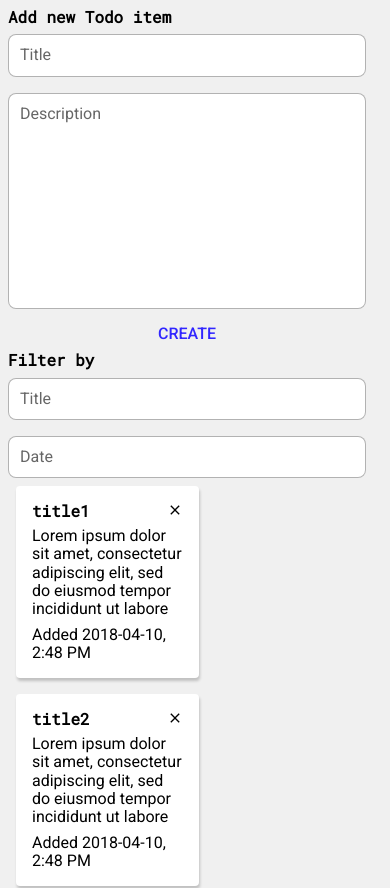
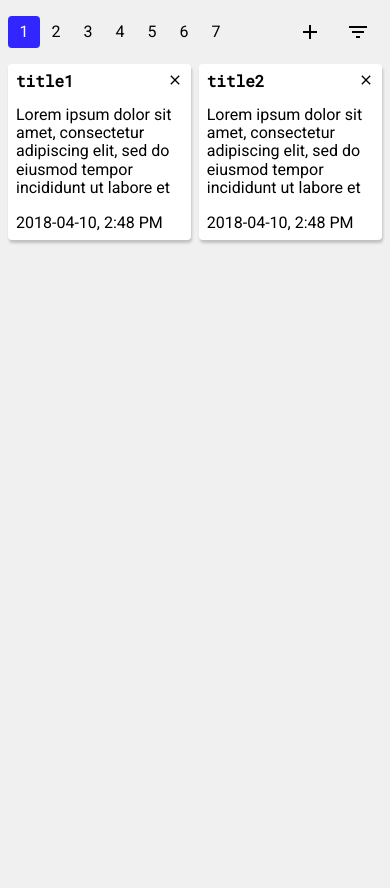
Before and after one commit to eyeslikeflame/potatodo-list, an Angular app: page / in a window 390 px wide. Shown: the top 888 px of the page. After the commit the page ends 844 px from the top, so only its background shows below. Built offline with nearby package versions, Linux system fonts and the light colour scheme.

Commit message:
mobile first? more like mobile last

```diff
--- a/src/app/app.component.html
+++ b/src/app/app.component.html
@@ -15,16 +15,16 @@
       <ng-container *ngFor="let todo of appService.todoArr[appService.page]; let i = index">
         <app-todo-item [item]="todo" [index]="i" (edit)="editInit($event)"></app-todo-item>
       </ng-container>
-    </section>
-    <section class="pagination">
+      <div class="pagination">
         <ng-container *ngFor="let page of appService.todoArr; let i = index">
           <div class="page"
                [ngClass]="{'active': i === appService.page}"
-             *ngIf="appService.todos.length / appService.itemsPerPage > 1"
+               *ngIf="appService.todoArr.length > 1"
                (click)="appService.page = i">
             <span class="number">{{i + 1}}</span>
           </div>
         </ng-container>
+      </div>
     </section>
   </article>
 </main>
--- a/src/app/app.component.scss
+++ b/src/app/app.component.scss
@@ -6,12 +6,10 @@ main {
   padding: 1rem;
   height: 100vh;
   box-sizing: border-box;
+  align-content: flex-start;
   @include mobile {
     padding: 0.5rem;
   }
-}
-
-.create-item-container {
 }
 
 .manage-container {
@@ -20,6 +18,7 @@ main {
   padding-right: 1rem;
   @include mobile {
     flex-basis: 100%;
+    padding-right: 0;
   }
 }
 
@@ -30,6 +29,7 @@ main {
   justify-content: center;
   @include mobile {
     flex-basis: 100%;
+    padding-bottom: 1rem;
   }
 
   .todos {
@@ -42,7 +42,14 @@ main {
 
   .pagination {
     display: flex;
-
+    position: absolute;
+    bottom: 1rem;
+    @include mobile {
+      bottom: auto;
+      top: 1rem;
+      max-width: 60%;
+      overflow-x: scroll;
+    }
   }
   .page {
     border-radius: 0.25rem;
@@ -52,7 +59,10 @@ main {
     display: flex;
     align-items: center;
     justify-content: center;
-
+    bottom: 1rem;
+    @include mobile {
+      min-width: 2rem;
+    }
     .number {
       position: absolute;
       user-select: none;
@@ -74,8 +84,5 @@ main {
   right: 0;
   bottom: 0;
   left: 0;
-  display: flex;
-  justify-content: center;
-  align-items: center;
   z-index: 10;
 }
--- a/src/app/app.service.ts
+++ b/src/app/app.service.ts
@@ -10,7 +10,7 @@ import { Observable } from 'rxjs/index';
 export class AppService {
   public todoArr = [];
   private _todos = [];
-  public itemsPerPage = 12;
+  public itemsPerPage = 2;
   public page = 0;
 
   constructor( public http: HttpClient ) {
--- a/src/app/edit-item/edit-item.component.scss
+++ b/src/app/edit-item/edit-item.component.scss
@@ -3,7 +3,16 @@
   width: 25rem;
   height: 24rem;
   background: #6200EE;
+  position: absolute;
+  left: 0;
+  right: 0;
+  top: 0;
+  bottom: 0;
+  margin: auto;
   @include card;
+  @include mobile {
+    width: 85%;
+  }
 }
 form {
   display: flex;
@@ -17,16 +26,6 @@ button {
   margin-top: 1rem;
 }
 .shadow {
-  position: absolute;
-  left: 0;
-  right: 0;
-  top: 0;
-  bottom: 0;
-  background: rgba(0,0,0,0.2);
   z-index: -1;
-  cursor: pointer;
-  transition: background 150ms ease;
-  &:hover {
-    background: rgba(0,0,0,0.25);
-  }
+  @include shadow;
 }
--- a/src/app/manage/manage.component.html
+++ b/src/app/manage/manage.component.html
@@ -1,4 +1,19 @@
-<section>
+<header class="mobile-header">
+  <button class="mobile-icon-button potato-button potato-button__icon"
+          (click)="toggleCreate = !toggleCreate">
+    <svg xmlns="http://www.w3.org/2000/svg" width="24" height="24" viewBox="0 0 24 24">
+      <path d="M19 13h-6v6h-2v-6H5v-2h6V5h2v6h6v2z"/><path d="M0 0h24v24H0z" fill="none"/>
+    </svg>
+  </button>
+  <button class="mobile-icon-button potato-button potato-button__icon"
+          (click)="toggleFilters = !toggleFilters">
+    <svg xmlns="http://www.w3.org/2000/svg" width="24" height="24" viewBox="0 0 24 24">
+      <path d="M10 18h4v-2h-4v2zM3 6v2h18V6H3zm3 7h12v-2H6v2z"/>
+      <path d="M0 0h24v24H0z" fill="none"/>
+    </svg>
+  </button>
+</header>
+<section class="create-container" [ngClass]="{'active': toggleCreate}">
   <div class="title">
     Add new Todo item
   </div>
@@ -20,18 +35,19 @@
     <button class="potato-button potato-button__flat" type="submit" (click)="createItem( createForm, $event )">Create</button>
   </form>
 </section>
-<section>
+<section class="filters-container" [ngClass]="{'active': toggleFilters}">
   <div class="title">
     Filter by
   </div>
   <div class="filters">
-    <div class="potato-input">
-      <input id="filter-title" type="text" (input)="filterByTitle($event)">
+    <div class="potato-input" [ngClass]="{'potato-input__filled': filterTitle.value}">
+      <input #filterTitle id="filter-title" type="text" (input)="filterByTitle($event)">
       <label for="filter-title">Title</label>
     </div>
-    <div class="potato-input">
-      <input id="filter-date" type="text" (input)="filterByDate($event)">
+    <div class="potato-input" [ngClass]="{'potato-input__filled': filterDescription.value}">
+      <input #filterDescription id="filter-date" type="text" (input)="filterByDate($event)">
       <label for="filter-date">Date</label>
     </div>
   </div>
 </section>
+<div class="shadow" (click)="toggleCreate = toggleFilters = false" *ngIf="toggleCreate || toggleFilters"></div>
--- a/src/app/manage/manage.component.scss
+++ b/src/app/manage/manage.component.scss
@@ -1,7 +1,39 @@
+@import '../../styles/vars';
+.mobile-header {
+  display: none;
+  @include mobile {
+    display: flex;
+    height: 3rem;
+    margin-bottom: 0.5rem;
+    justify-content: flex-end;
+  }
+}
 section {
   display: flex;
   flex-flow: column;
+  @include mobile {
+    position: fixed;
+    opacity: 0;
+    z-index: -1;
+    @include card;
+    left: 0;
+    right: 0;
+    bottom: 0;
+    top: 0;
+    max-height: 24rem;
+    width: 85%;
+    margin: auto;
+    &.active {
+      opacity: 1;
+      z-index: 10;
+    }
+  }
 }
+.shadow {
+  z-index: 9;
+  @include shadow;
+}
+
 form {
   display: flex;
   flex-flow: column;
--- a/src/app/manage/manage.component.ts
+++ b/src/app/manage/manage.component.ts
@@ -12,9 +12,8 @@ import { ManageFilterService } from './manage-filter.service';
 export class CreateItemComponent implements OnInit {
   public description = '';
   public title = '';
-  public titleFilter = null;
-  public dateFilter = null;
-
+  public toggleCreate = false;
+  public toggleFilters = false;
   constructor( public appService: AppService, public filterService: ManageFilterService ) {
   }
 
@@ -31,12 +30,10 @@ export class CreateItemComponent implements OnInit {
 
   filterByTitle( event ) {
     const val = event.target.value;
-    this.titleFilter = val || null;
     this.filterService.filterBy( 'title', val );
   }
   filterByDate( event ) {
     const val = event.target.value;
-    this.dateFilter = val || null;
     this.filterService.filterBy( 'date', val );
   }
 }
--- a/src/app/todo-item/todo-item.component.scss
+++ b/src/app/todo-item/todo-item.component.scss
@@ -7,6 +7,7 @@
   max-width: 20rem;
   @include mobile {
     flex-basis: 49%;
+    margin: 0 0 0.5rem;
   }
 }
 
@@ -21,6 +22,16 @@
   @include card;
   &:hover {
     background: rgba(0,0,0,0.01);
+  }
+  @include mobile {
+    .date {
+      white-space: nowrap;
+      text-overflow: clip;
+      overflow: hidden;
+      span {
+        display: none;
+      }
+    }
   }
 }
 
@@ -49,6 +60,11 @@
     width: 100%;
     height: 100%;
   }
+
+  @include mobile {
+    right: 0;
+    top: 0;
+  }
 }
 
 .description {
--- a/src/app/todo-item/todo-item.ts
+++ b/src/app/todo-item/todo-item.ts
@@ -2,6 +2,7 @@ export class TodoItem {
   constructor( private _id: number,
                private _title: string,
                private _description: string,
+               // mockup and described data structure had differences in date format so I use UNIX here
                private _created_at: number = Date.now() ) {
     this.title = _title;
     this.description = _description;
--- a/src/styles/_vars.scss
+++ b/src/styles/_vars.scss
@@ -16,98 +16,21 @@ $mobile-width: 500px;
   border-radius: 0.25rem;
   box-shadow: 1px 3px 3px rgba(0, 0, 0, 0.2);
   padding: 1rem;
-}
-
-@mixin input {
-  .potato-input {
-    position: relative;
-    margin: 0.5rem 0;
-    display: flex;
-    width: 100%;
-
-    textarea {
-      resize: none;
-      height: 12rem;
-    }
-
-    input, textarea {
-      width: 100%;
-      border-radius: 0.5rem;
-      box-shadow: inset 0 0 0 1px rgba(0,0,0,0.3);
-      border: none;
-      padding: 0.75rem;
-      outline: none;
-      background: #ffffff;
-      transition: 100ms ease;
-      &:focus + label {
-        top: -0.75rem;
-        background: linear-gradient(to top, transparent 1%,transparent 45%,$background 45%,$background 45%,$background 100%);
-        transform: scale(0.8);
-        font-weight: 700;
-        color: $blue;
-      }
-      &:focus, &.potato-input__filled {
-        box-shadow: inset 0 0 0 2px $blue;
-      }
-    }
-
-    label {
-      transform: scale(1);
-      top: 0.5rem;
-      left: 0.25rem;
-      position: absolute;
-      transition: 100ms ease;
-      font-family: Roboto, sans-serif;
-      font-weight: 400;
-      color: rgba(0,0,0,0.6);
-      padding: 0.25rem 0.5rem;
-    }
-
-    &.potato-input__white-background {
-      input + label, textarea + label {
-        background: linear-gradient(to top, transparent 1%,transparent 45%,#ffffff 45%,#ffffff 45%,#ffffff 100%);
-      }
-    }
-
-    &.potato-input__filled {
-      input, textarea {
-        box-shadow: inset 0 0 0 2px $blue;
-      }
-      label {
-        top: -0.75rem;
-        background: linear-gradient(to top, transparent 1%,transparent 45%,$background 45%,$background 45%,$background 100%);
-        transform: scale(0.8);
-        font-weight: 700;
-        color: $blue;
-      }
-    }
+  @include mobile {
+    padding: 0.5rem;
   }
 }
 
-@mixin button {
-  .potato-button {
-    border-radius: 0.25rem;
-    border: none;
-    outline: none;
-    text-transform: uppercase;
-    cursor: pointer;
-    padding: 0.5rem 1rem;
-    transition: 150ms ease;
-    font-weight: 500;
-    &__flat {
-      background: none;
-      color: $blue;
-      &:hover {
-        background: rgba(0,0,0,0.05);
-      }
-      &:active {
-        background: rgba(49,38,255,0.4);
-      }
-    }
-    &__raised {
-      background: $blue;
-      color: #ffffff;
-      box-shadow: 0 3px 1px -2px rgba(0,0,0,.2), 0 2px 2px 0 rgba(0,0,0,.14), 0 1px 5px 0 rgba(0,0,0,.12);;
-    }
+@mixin shadow {
+  position: absolute;
+  left: 0;
+  right: 0;
+  top: 0;
+  bottom: 0;
+  background: rgba(0,0,0,0.2);
+  cursor: pointer;
+  transition: background 150ms ease;
+  &:hover {
+    background: rgba(0,0,0,0.25);
   }
 }
--- a/src/styles/styles.scss
+++ b/src/styles/styles.scss
@@ -14,5 +14,108 @@ body {
   font-weight: 700;
 }
 
-@include input;
-@include button;
+.potato-input {
+  position: relative;
+  margin: 0.5rem 0;
+  display: flex;
+  width: 100%;
+
+  textarea {
+    resize: none;
+    height: 12rem;
+  }
+
+  input, textarea {
+    width: 100%;
+    border-radius: 0.5rem;
+    box-shadow: inset 0 0 0 1px rgba(0,0,0,0.3);
+    border: none;
+    padding: 0.75rem;
+    outline: none;
+    background: #ffffff;
+    transition: 100ms ease;
+    &:focus + label {
+      top: -0.75rem;
+      background: linear-gradient(to top, transparent 1%,transparent 45%,$background 45%,$background 45%,$background 100%);
+      transform: scale(0.8);
+      font-weight: 700;
+      color: $blue;
+    }
+    &:focus, &.potato-input__filled {
+      box-shadow: inset 0 0 0 2px $blue;
+    }
+  }
+
+  label {
+    transform: scale(1);
+    top: 0.5rem;
+    left: 0.25rem;
+    position: absolute;
+    transition: 100ms ease;
+    font-family: Roboto, sans-serif;
+    font-weight: 400;
+    color: rgba(0,0,0,0.6);
+    padding: 0.25rem 0.5rem;
+  }
+
+  &.potato-input__white-background {
+    input + label, textarea + label {
+      background: linear-gradient(to top, transparent 1%,transparent 45%,#ffffff 45%,#ffffff 45%,#ffffff 100%);
+    }
+  }
+
+  &.potato-input__filled {
+    input, textarea {
+      box-shadow: inset 0 0 0 2px $blue;
+    }
+    label {
+      top: -0.75rem;
+      background: linear-gradient(to top, transparent 1%,transparent 45%,$background 45%,$background 45%,$background 100%);
+      transform: scale(0.8);
+      font-weight: 700;
+      color: $blue;
+    }
+  }
+}
+.potato-button {
+  border-radius: 0.25rem;
+  border: none;
+  outline: none;
+  text-transform: uppercase;
+  cursor: pointer;
+  transition: 150ms ease;
+  font-weight: 500;
+
+  &__flat {
+    background: none;
+    color: $blue;
+    padding: 0.5rem 1rem;
+    &:hover {
+      background: rgba(0,0,0,0.05);
+    }
+    &:active {
+      background: rgba(49,38,255,0.4);
+    }
+  }
+  &__raised {
+    background: $blue;
+    color: #ffffff;
+    box-shadow: 0 3px 1px -2px rgba(0,0,0,.2), 0 2px 2px 0 rgba(0,0,0,.14), 0 1px 5px 0 rgba(0,0,0,.12);
+    padding: 0.5rem 1rem;
+  }
+  &__icon {
+    background: none;
+    border-radius: 50%;
+    height: 3rem;
+    width: 3rem;
+    display: flex;
+    justify-content: center;
+    align-items: center;
+    &:hover {
+      background: rgba(0,0,0,0.05);
+    }
+    &:active {
+      background: rgba(0,0,0,0.2);
+    }
+  }
+}
```
Lines whose indentation alone changed are shown as unchanged.
